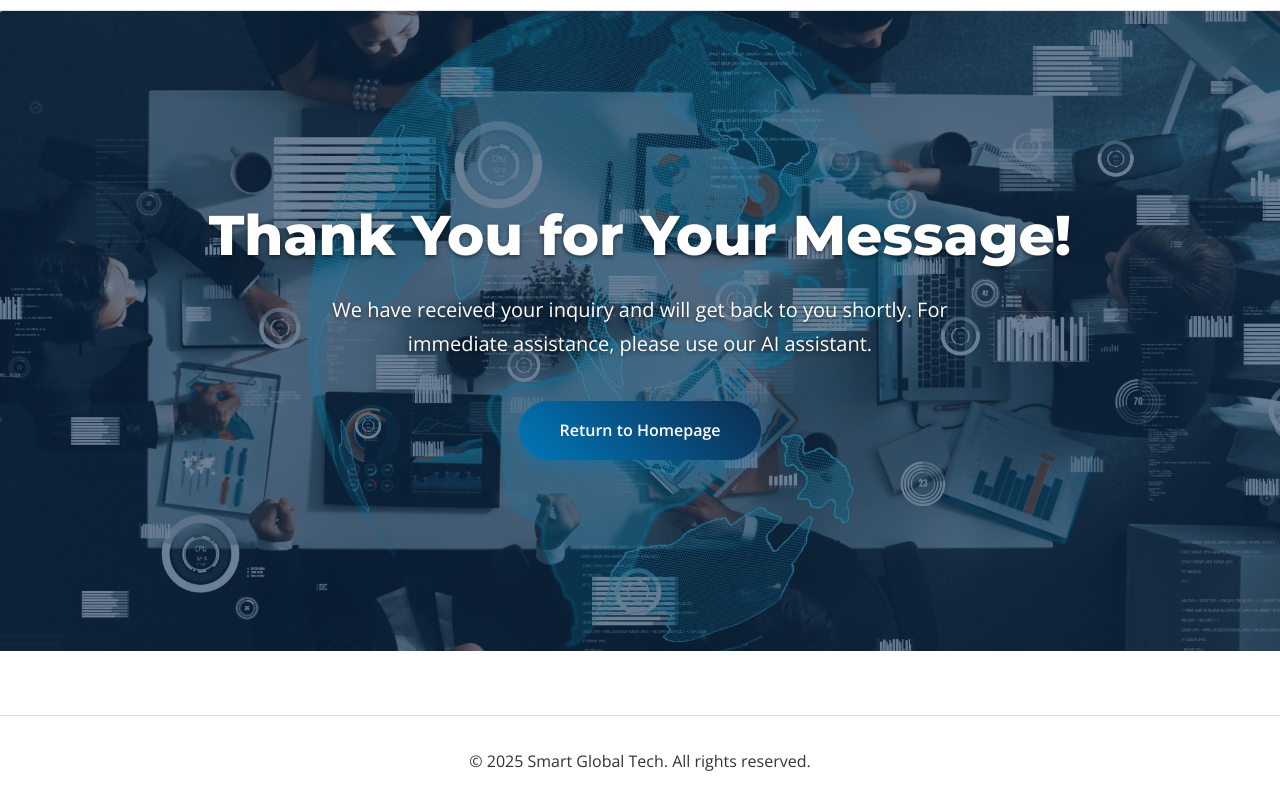
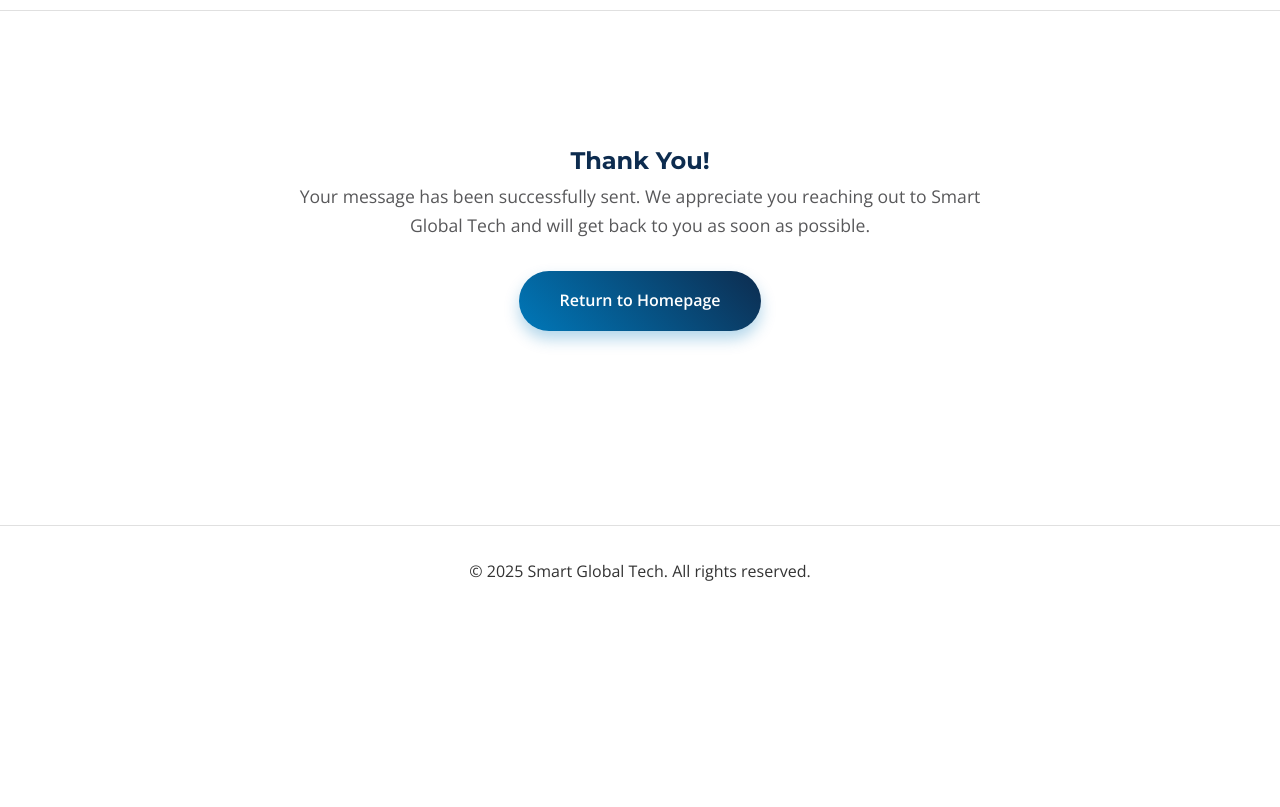
Before and after one commit to LuisEd09/smart-global-tech, a plain HTML site: page thankyou.html in a window 1280 px wide. Shown: the part 74-881 px from the top of the page. After the commit the page ends 800 px from the top, so only its background shows below. Drawn offline with nearby package versions, Linux system fonts and the light colour scheme; a script that the page names is missing.

Commit message:
ThankYou Page

```diff
--- a/thankyou.html
+++ b/thankyou.html
@@ -5,7 +5,7 @@
     <meta charset="UTF-8" />
     <meta name="viewport" content="width=device-width, initial-scale=1.0" />
     <title>Thank You - Smart Global Tech</title>
-    <meta name="description" content="Thank you for contacting Smart Global Tech. We have received your message." />
+    <meta name="description" content="Thank you for contacting Smart Global Tech. We have received your message and will be in touch shortly." />
     <meta name="keywords" content="Smart Global Tech, thank you, contact, confirmation" />
 
     <link rel="stylesheet" href="style.css" />
@@ -46,10 +46,12 @@
     </header>
 
     <main>
-        <section id="thankyou" class="hero hero-background">
-            <div class="container" style="text-align: center;">
-                <h1 data-key="thankyou_main_title">Thank You for Your Message!</h1>
-                <p data-key="thankyou_message">We have received your inquiry and will get back to you shortly. For immediate assistance, please use our AI assistant.</p>
+        <section id="thank-you-message" class="section">
+            <div class="container" style="text-align: center; padding-top: 50px; padding-bottom: 50px;">
+                <h1 data-key="thankyou_heading">Thank You!</h1>
+                <p class="section-subtitle" data-key="thankyou_body_message" style="margin-bottom: 30px;">
+                    Your message has been successfully sent. We appreciate you reaching out to Smart Global Tech and will get back to you as soon as possible.
+                </p>
                 <a href="index.html" class="cta" data-key="thankyou_back_home">Return to Homepage</a>
             </div>
         </section>
```
